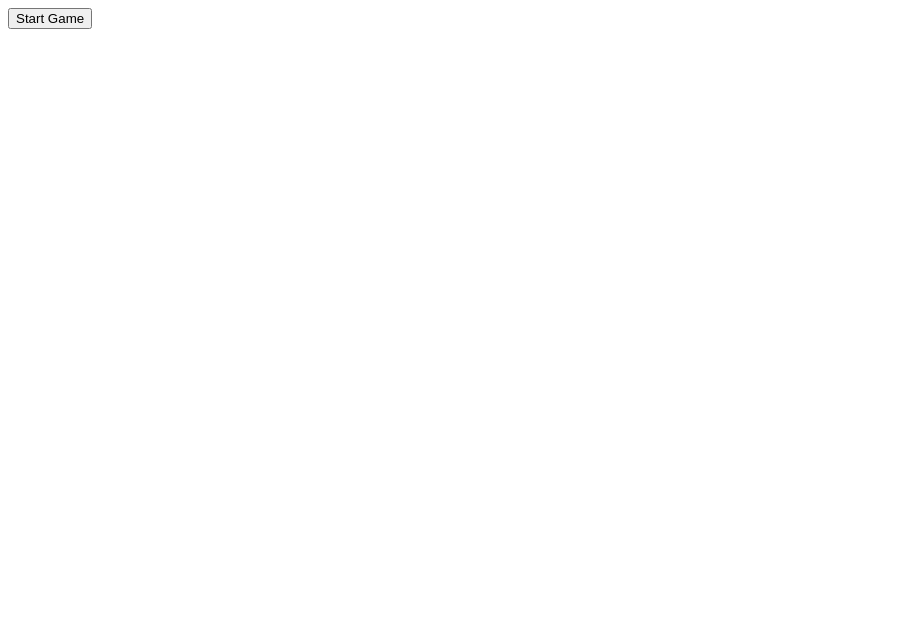
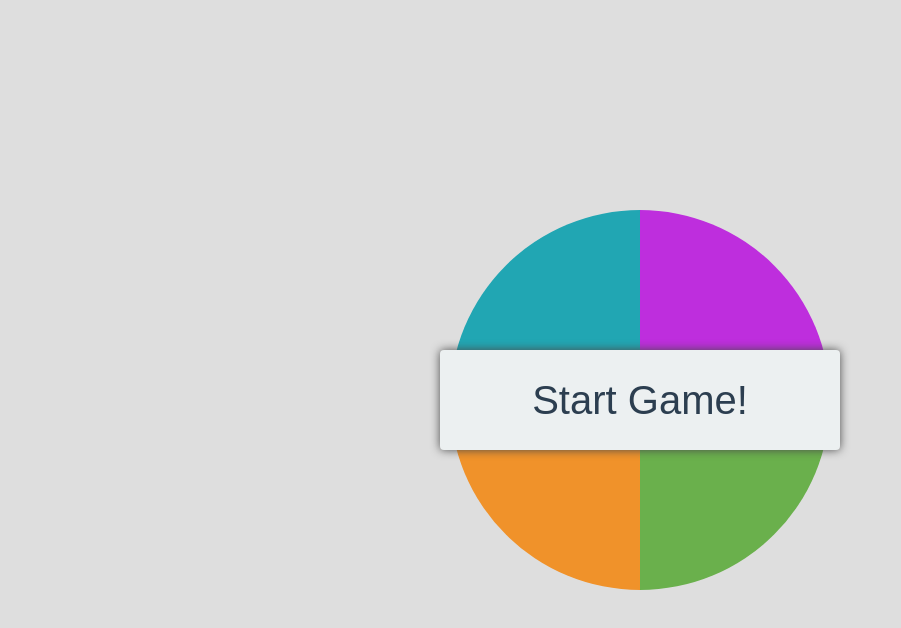
Before and after one commit to uriberma/Simon-Dice, a website: page index.html in a window 1280 px wide. Shown: the whole page, without its empty margins (0-901 px from the left). Drawn offline with Linux system fonts and the light colour scheme.

Commit message:
ui implemented

```diff
--- a/css/styles.css
+++ b/css/styles.css
@@ -0,0 +1,73 @@
+body {
+    margin: 0;
+    padding: 0;
+    box-sizing: border-box;
+    font-family: system-ui;
+}
+
+main {
+    display: flex;
+    justify-content: center;
+    align-items: center;
+    width: 100vw;
+    height: 100vh;
+    background-color: #DEDEDE;
+}
+
+div.game {
+    display: flex;
+    flex-direction: row;
+    flex-wrap: wrap;
+    width: 380px;
+    height: 380px;
+    border-radius: 50%;
+    overflow: hidden;
+    z-index: 1;
+}
+
+div.blue, div.violet, div.orange, div.green {
+    width: 50%;
+    cursor: pointer;
+}
+
+div.blue {
+    background-color: #21A6B3;
+}
+
+div.violet {
+    background-color: #BE2EDD;
+}
+
+div.orange {
+    background-color: #F0922A;
+}
+
+div.green {
+    background-color: #6AB04C;
+}
+
+button#start-game {
+    cursor: pointer;
+    position: absolute;
+    justify-self: center;
+    align-items: center;
+    z-index: 2;
+    width: 400px;
+    height: 100px;
+    font-size: 40px;
+    border: none;
+    background-color: #ecf0f1;
+    color: #2c3e50;
+    border-radius: 4px;
+    transition: .2s;
+    -webkit-box-shadow: 0px 0px 10px 0px rgba(75,75,75,1);
+    -moz-box-shadow: 0px 0px 10px 0px rgba(75,75,75,1);
+    box-shadow: 0px 0px 10px 0px rgba(75,75,75,1);
+}
+
+button#start-game:hover {
+    transition: .2s;
+    -webkit-box-shadow: 0px 0px 3px 0px rgba(75,75,75,1);
+    -moz-box-shadow: 0px 0px 3px 0px rgba(75,75,75,1);
+    box-shadow: 0px 0px 3px 0px rgba(75,75,75,1);
+}
--- a/index.html
+++ b/index.html
@@ -15,7 +15,7 @@
             <div class="orange"></div>
             <div class="green"></div>
         </div>
-        <button id="start-game">Start Game</button>
+        <button id="start-game">Start Game!</button>
     </main>
 
     <script src="js/app.js"></script>
--- a/package.json
+++ b/package.json
@@ -4,7 +4,7 @@
   "description": "",
   "main": "index.js",
   "scripts": {
-    "dev": "live-server --port=8200 --watch= "
+    "dev": "live-server --port=8200"
   },
   "keywords": [],
   "author": "",
```
